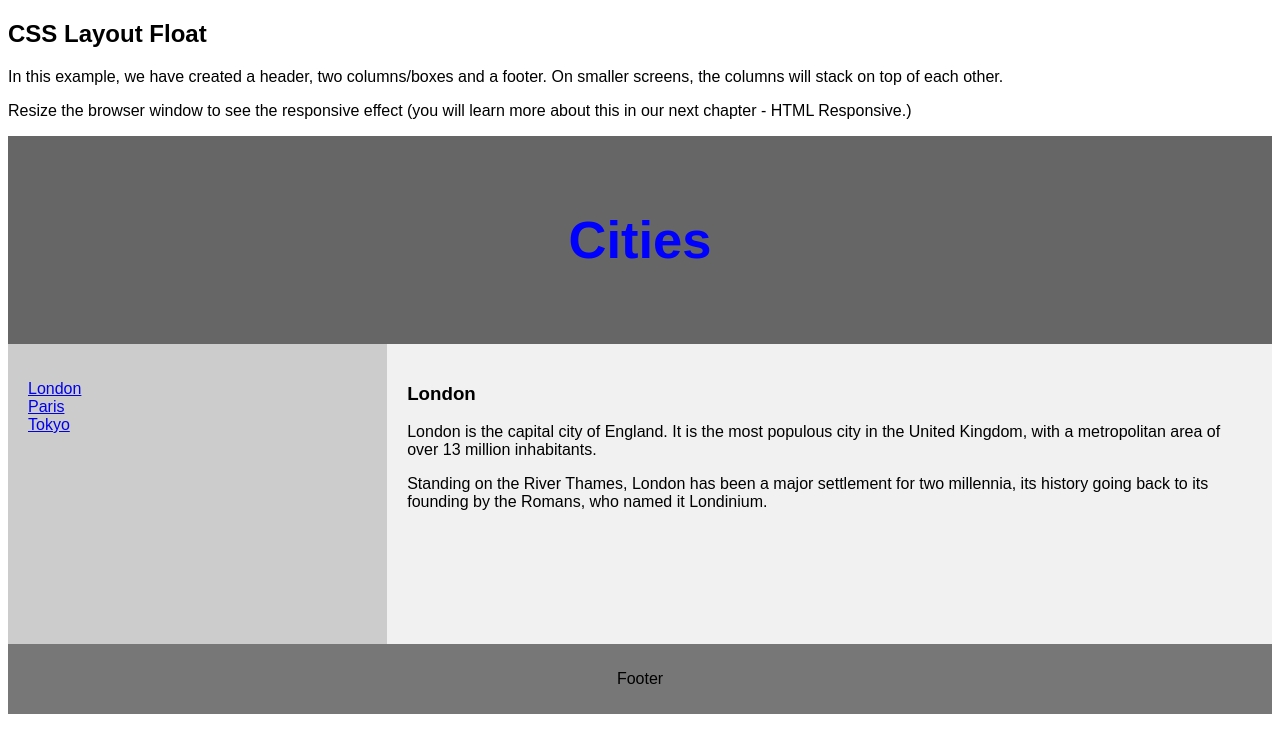
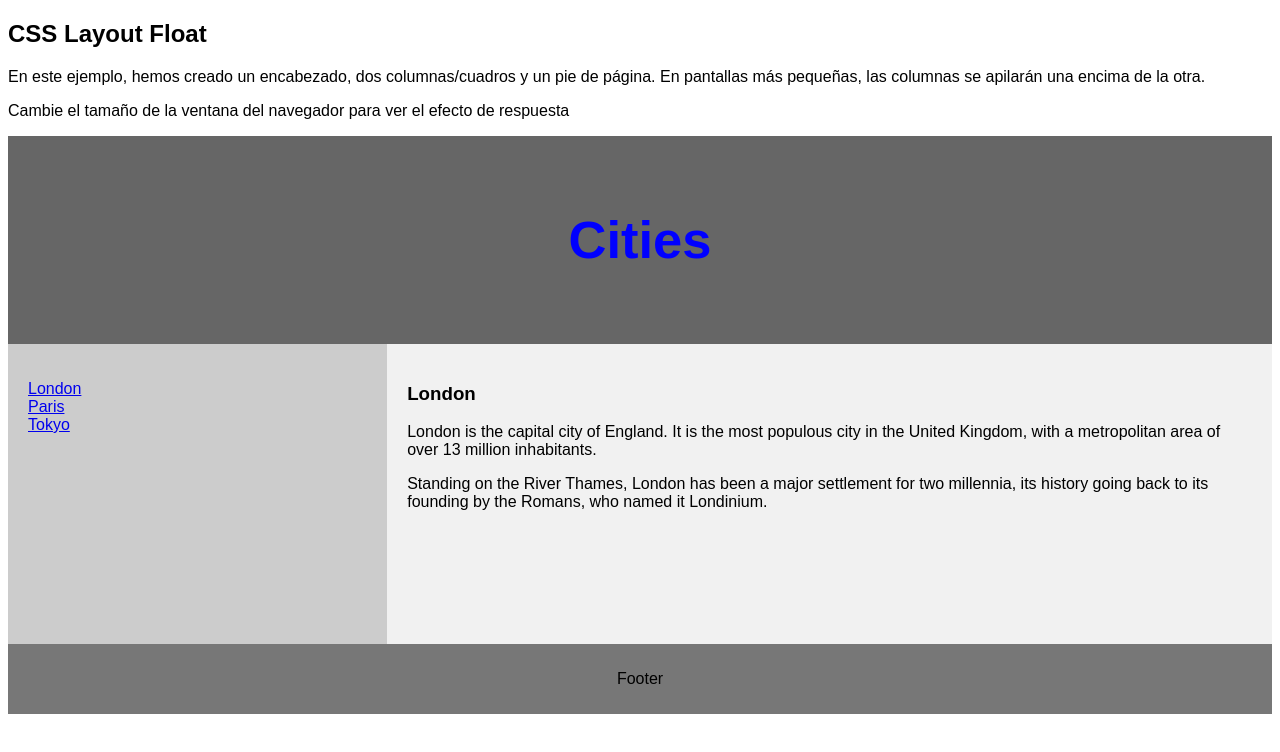
Before and after one commit to juafergar4/juafergar4.github.io, a plain HTML site: page index.html in a window 1280 px wide. Drawn offline with Linux system fonts and the light colour scheme.

Commit message:
Update index.html

```diff
--- a/index.html
+++ b/index.html
@@ -13,7 +13,7 @@ body {
   font-family: Arial, Helvetica, sans-serif;
 }
 
-/* Style the header */
+
 header {
   background-color: #666;
   padding: 30px;
@@ -22,7 +22,7 @@ header {
   color: blue;
 }
 
-/* Create two columns/boxes that floats next to each other */
+
 nav {
   float: left;
   width: 30%;
@@ -31,7 +31,6 @@ nav {
   padding: 20px;
 }
 
-/* Style the list inside the menu */
 nav ul {
   list-style-type: none;
   padding: 0;
@@ -45,7 +44,6 @@ article {
   height: 300px; /* only for demonstration, should be removed */
 }
 
-/* Clear floats after the columns */
 section::after {
   content: "";
   display: table;
@@ -60,7 +58,6 @@ footer {
   color: yelow;
 }
 
-/* Responsive layout - makes the two columns/boxes stack on top of each other instead of next to each other, on small screens */
 @media (max-width: 600px) {
   nav, article {
     width: 100%;
@@ -72,8 +69,8 @@ footer {
 <body>
 
 <h2>CSS Layout Float</h2>
-<p>In this example, we have created a header, two columns/boxes and a footer. On smaller screens, the columns will stack on top of each other.</p>
-<p>Resize the browser window to see the responsive effect (you will learn more about this in our next chapter - HTML Responsive.)</p>
+<p>En este ejemplo, hemos creado un encabezado, dos columnas/cuadros y un pie de página. En pantallas más pequeñas, las columnas se apilarán una encima de la otra.</p>
+<p>Cambie el tamaño de la ventana del navegador para ver el efecto de respuesta</p>
 
 <header>
   <h2>Cities</h2>
```
